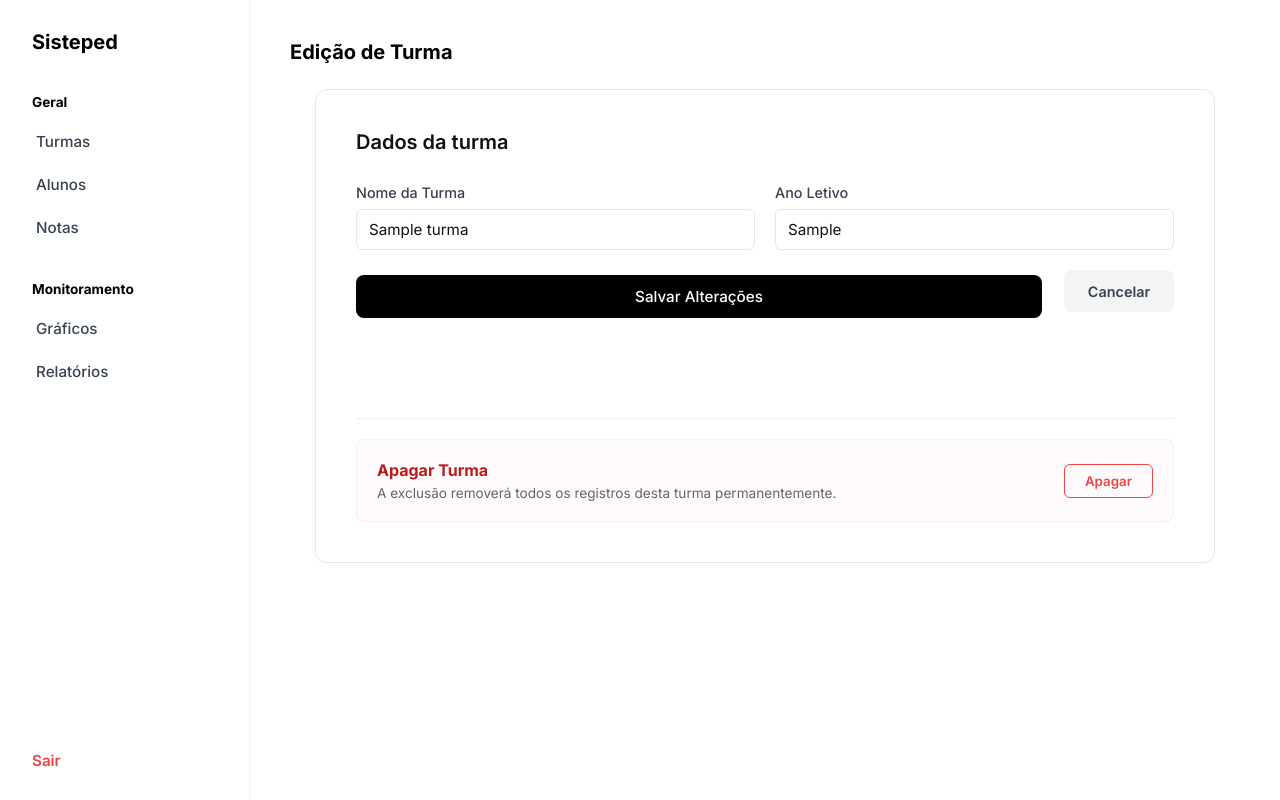
After one commit to r7melo/SistepedV2, a Flask app: page /turmas/editar_turma/1 in a window 1280 px wide. The commit adds this page. Run offline with Flask 3, Linux system fonts and the light colour scheme; the visitor is signed in with stand-in values (Sample User, id 1); tables that the repository leaves empty hold one stand-in row (values such as "Sample post").

Commit message:
Crud - Turmas

```diff
--- a/sisteped/src/routes/turmas.py
+++ b/sisteped/src/routes/turmas.py
@@ -1,5 +1,5 @@
 from flask import Blueprint, flash, render_template, request, session, redirect, url_for
-from ..services.turma_service import criar_turma, listar_turmas
+from ..services.turma_service import atualizar_turma, criar_turma, deletar_turma, listar_turmas, obter_turma_por_id
 
 turmas_bp = Blueprint('turmas', __name__, url_prefix='/turmas')
 
@@ -29,3 +29,37 @@ def cadastrar_turma():
             flash('Erro ao criar turma.', 'error')
 
     return render_template('cadastrar_turma.html')
+
+@turmas_bp.route('/editar_turma/<int:id>', methods=['GET', 'POST'])
+def editar_turma(id):
+    if 'user_id' not in session: return redirect(url_for('auth.login'))
+
+    id_professor = session['user_id']
+
+    if request.method == 'POST':
+        nome = request.form.get('nome')
+        ano = request.form.get('ano')
+
+        if atualizar_turma(id, nome, ano):
+            flash('Turma atualizada com sucesso!', 'success')
+            return redirect(url_for('turmas.index'))
+        else:
+            flash('Erro ao atualizar turma.', 'error')
+
+    turma = obter_turma_por_id(id, id_professor)
+    if not turma:
+        return redirect(url_for('turmas.index'))
+
+    return render_template('editar_turma.html', turma=turma)
+
+@turmas_bp.route('/excluir/<int:id>', methods=['POST'])
+def excluir_turma(id):
+    if 'user_id' not in session:
+        return redirect(url_for('auth.login'))
+
+    if deletar_turma(id, session['user_id']):
+        flash('Turma removida com sucesso.', 'success')
+    else:
+        flash('Erro ao excluir. Verifique se há alunos vinculados.', 'error')
+
+    return redirect(url_for('turmas.index'))
--- a/sisteped/src/services/turma_service.py
+++ b/sisteped/src/services/turma_service.py
@@ -59,3 +59,55 @@ def criar_turma(nome, ano_letivo, id_professor, id_escola=1):
     finally:
         cursor.close()
         conn.close()
+
+def obter_turma_por_id(id_turma, id_professor):
+    """Busca os dados de uma turma específica validando o dono."""
+    conn = get_db_connection()
+    if not conn: return None
+    try:
+        cursor = conn.cursor(dictionary=True)
+        query = """
+            SELECT t.* FROM Turma t
+            INNER JOIN ProfessorTurma pt ON t.idTurma = pt.idTurma
+            WHERE t.idTurma = %s AND pt.idProfessor = %s
+        """
+        cursor.execute(query, (id_turma, id_professor))
+        return cursor.fetchone()
+    finally:
+        cursor.close()
+        conn.close()
+
+def atualizar_turma(id_turma, nome, ano_letivo):
+    """Atualiza os dados da turma no banco."""
+    conn = get_db_connection()
+    try:
+        cursor = conn.cursor()
+        query = "UPDATE Turma SET nome = %s, anoLetivo = %s WHERE idTurma = %s"
+        cursor.execute(query, (nome, ano_letivo, id_turma))
+        conn.commit()
+        return True
+    except:
+        return False
+    finally:
+        cursor.close()
+        conn.close()
+
+def deletar_turma(id_turma, id_professor):
+    conn = get_db_connection()
+    if not conn: return False
+    try:
+        cursor = conn.cursor()
+
+        cursor.execute("DELETE FROM ProfessorTurma WHERE idTurma = %s AND idProfessor = %s", (id_turma, id_professor))
+
+        cursor.execute("DELETE FROM Turma WHERE idTurma = %s", (id_turma,))
+
+        conn.commit()
+        return True
+    except Exception as e:
+        print(f"Erro ao deletar turma: {e}")
+        if conn: conn.rollback()
+        return False
+    finally:
+        cursor.close()
+        conn.close()
--- a/sisteped/src/static/css/style.css
+++ b/sisteped/src/static/css/style.css
@@ -731,3 +731,130 @@ body {
     padding: 12px 60px;
     font-size: 1rem;
 }
+
+/* Estilo para o botão Cancelar (Secondary) */
+.btn-secondary {
+    display: inline-block;
+    padding: 12px 40px;
+    background-color: #f3f4f6; /* Cinza claro */
+    color: #374151;           /* Texto cinza escuro */
+    border: 1px solid #e5e7eb; /* Borda sutil */
+    border-radius: 8px;        /* Arredondamento igual ao login */
+    font-size: 0.95rem;
+    font-weight: 500;
+    text-align: center;
+    text-decoration: none;     /* Remove sublinhado se for <a> */
+    transition: all 0.2s ease;
+    cursor: pointer;
+}
+
+.btn-secondary:hover {
+    background-color: #e5e7eb; /* Escurece levemente no hover */
+    color: #000000;           /* Texto fica preto no hover */
+}
+
+/* Ajuste de alinhamento para os botões no formulário */
+.form-actions {
+    display: flex;
+    gap: 12px;                /* Espaço entre Salvar e Cancelar */
+    margin-top: 25px;
+}
+
+/* --- ESTILO DO MODAL (POPUP) --- */
+.modal-overlay {
+    display: none;
+    position: fixed;
+    top: 0; left: 0;
+    width: 100%; height: 100%;
+    background: rgba(0, 0, 0, 0.4);
+    backdrop-filter: blur(4px);
+    z-index: 10000;
+    align-items: center;
+    justify-content: center;
+}
+
+.modal-content {
+    background: #ffffff;
+    width: 95%;
+    max-width: 400px;
+    padding: 30px;
+    border-radius: 16px;
+    box-shadow: 0 20px 25px -5px rgba(0, 0, 0, 0.1);
+    text-align: left;
+    animation: modalScale 0.2s ease-out;
+}
+
+@keyframes modalScale {
+    from { transform: scale(0.95); opacity: 0; }
+    to { transform: scale(1); opacity: 1; }
+}
+
+/* --- BOTÕES DO MODAL (SIMETRIA TOTAL) --- */
+.modal-footer {
+    display: flex;
+    gap: 12px;
+    margin-top: 25px;
+    justify-content: flex-end;
+    align-items: center;
+}
+
+/* Forçamos as duas classes a terem o mesmo comportamento visual */
+.btn-secondary,
+.btn-danger-confirm {
+    min-width: 110px;        /* Mesma largura */
+    height: 42px;           /* Mesma altura */
+    padding: 0 20px;
+    border-radius: 8px;
+    font-weight: 600;
+    font-size: 0.9rem;
+    cursor: pointer;
+    border: none;
+    display: inline-flex;   /* Alinhamento de texto perfeito */
+    align-items: center;
+    justify-content: center;
+    transition: all 0.2s;
+    text-decoration: none;
+}
+
+/* Estilo específico do botão CANCELAR */
+.btn-secondary {
+    background: #f3f4f6;
+    color: #374151;
+}
+
+.btn-secondary:hover {
+    background: #e5e7eb;
+}
+
+/* Estilo específico do botão APAGAR (Confirmação) */
+.btn-danger-confirm {
+    background: #ef4444;
+    color: white;
+}
+
+.btn-danger-confirm:hover {
+    background: #dc2626;
+}
+
+/* Ajuste para o formulário não quebrar o layout */
+.modal-footer form {
+    margin: 0;
+    display: flex;
+}
+
+/* --- ESTILO DA ZONA DE PERIGO (O BOTÃO QUE ABRE O MODAL) --- */
+.btn-danger-text {
+    background: transparent;
+    color: #ef4444;
+    border: 1px solid #ef4444;
+    padding: 8px 20px;
+    border-radius: 6px;
+    font-weight: 600;
+    cursor: pointer;
+    transition: all 0.2s;
+}
+
+.btn-danger-text:hover {
+    background: #ef4444;
+    color: white;
+}
--- /dev/null
+++ b/sisteped/src/templates/editar_turma.html
@@ -0,0 +1,75 @@
+{% extends "base.html" %}
+
+{% block title %}Editar Turma{% endblock %}
+
+{% block content %}
+<div class="page-container">
+    <div class="page-header">
+        <h2>Edição de Turma</h2>
+    </div>
+
+    <div class="content-card">
+        <h3 class="section-title">Dados da turma</h3>
+
+        <form method="POST" action="{{ url_for('turmas.editar_turma', id=turma.idTurma) }}">
+            <div class="form-row">
+                <div class="form-col">
+                    <label class="form-label">Nome da Turma</label>
+                    <input type="text" name="nome" class="form-control" value="{{ turma.nome }}" required>
+                </div>
+                <div class="form-col">
+                    <label class="form-label">Ano Letivo</label>
+                    <input type="text" name="ano" class="form-control" value="{{ turma.anoLetivo }}" required>
+                </div>
+            </div>
+
+            <div class="form-actions" style="margin-top: 20px;">
+                <button type="submit" class="btn-black" style="padding: 12px 40px;">Salvar Alterações</button>
+                <a href="{{ url_for('turmas.index') }}" class="btn-secondary" style="margin-left: 10px;">Cancelar</a>
+            </div>
+        </form>
+
+        <div style="margin-top: 100px;">
+            <hr style="border: 0; border-top: 1px solid #eee; margin-bottom: 20px;">
+            <div style="display: flex; justify-content: space-between; align-items: center; padding: 20px; background-color: #fffafb; border: 1px solid #ffebeb; border-radius: 8px;">
+                <div>
+                    <strong style="color: #b91c1c;">Apagar Turma</strong>
+                    <p style="margin: 5px 0 0; font-size: 0.85rem; color: #666;">A exclusão removerá todos os registros desta turma permanentemente.</p>
+                </div>
+                <button type="button" class="btn-danger-text" onclick="openModal()">Apagar</button>
+            </div>
+        </div>
+    </div>
+</div>
+
+<div id="deleteModal" class="modal-overlay">
+    <div class="modal-content">
+        <h3>Confirmar Exclusão</h3>
+        <p>Você tem certeza que deseja apagar a turma <strong>{{ turma.nome }}</strong>?</p>
+        <p style="color: #dc2626; font-size: 0.85rem; font-weight: bold; margin-top: 10px;">
+            Esta ação não pode ser desfeita.
+        </p>
+
+        <div class="modal-footer">
+            <button type="button" class="btn-secondary" onclick="closeModal()">Cancelar</button>
+            <form action="{{ url_for('turmas.excluir_turma', id=turma.idTurma) }}" method="POST">
+                <button type="submit" class="btn-danger-confirm">Apagar</button>
+            </form>
+        </div>
+    </div>
+</div>
+
+<script>
+    function openModal() {
+        document.getElementById('deleteModal').style.display = 'flex';
+    }
+    function closeModal() {
+        document.getElementById('deleteModal').style.display = 'none';
+    }
+
+    window.onclick = function(event) {
+        let modal = document.getElementById('deleteModal');
+        if (event.target == modal) closeModal();
+    }
+</script>
+{% endblock %}
--- a/sisteped/src/templates/turmas.html
+++ b/sisteped/src/templates/turmas.html
@@ -25,6 +25,8 @@
                 <button class="btn-black small">Cadastrar</button>
             </a>
         </div>
+
+
     </div>
 
     <div class="table-responsive">
@@ -49,7 +51,9 @@
                     </td>
 
                     <td class="text-right">
-                        <button class="icon-btn-sm" title="Opções">•••</button>
+                        <a href="{{ url_for('turmas.editar_turma', id=turma.idTurma) }}" class="icon-btn-sm" title="Editar">
+                            &#9998;
+                        </a>
                     </td>
                 </tr>
                 {% else %}
```
